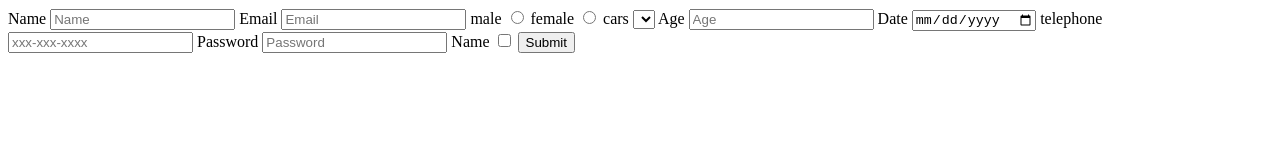
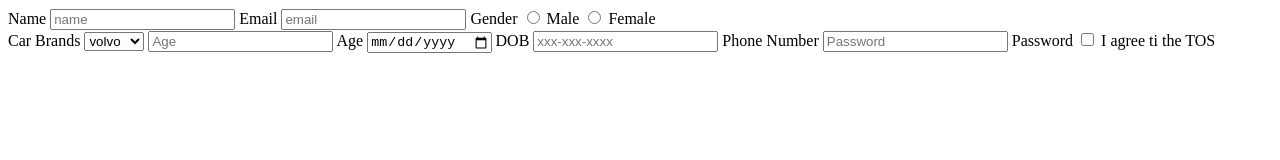
Before and after one commit to acciojob/signup-form-car-deepak5230, a website: page main.html in a window 1280 px wide. Drawn offline with Linux system fonts and the light colour scheme.

Commit message:
created a submission

```diff
--- a/main.html
+++ b/main.html
@@ -7,38 +7,47 @@
 </head>
 
 <body>
-	<!-- the entire body must be written by student -->
+	<form action =" " method="post">
+	<label for="name">Name</label >
+	<input type="Name"	 id="name" placeholder= "name">
+		<label for="email">Email</label>
+		<input type ="Email" id="email" placeholder= "email">
+        <label for="gender_m,gender_f">Gender</label>
+		<input type="radio" id="gender_m,gender_f">
+
+        <label for =gender_m,gender_f>Male</label>
+		<input type="radio" id="gender_m,gender_f">
+		<label for="gender_m,gender_f">Female</label></br>
+		<label for ="cars">Car Brands</label>
+		<select  type="select" id= "cars">
+			<option value="volvo">volvo</option>
+			<option value="volvo">Maruti</option>
+			<option value="volvo">BMW</option>
+			<option value="volvo">ZEN</option>
+
+		</select>
+
+		<input type="age" id="age" placeholder= "Age">
+		<label for="age" >Age</label>
+
+		<input type="Date" id="dob">
+		<label for= "dob">DOB</label>
+
+		<input type= "Tel" id="tel" placeholder="xxx-xxx-xxxx">
+		<label for="tel">Phone Number</label>
+
+		<input type="Password" id="password" placeholder="Password">
+		<label for="password">Password</label>
+		<input type="Checkbox" id="tos">
+		<label for="tos">I agree ti the TOS</label>
+
+
+
+
+
+
+	</form>
     <script type="text/javascript" src="./script.js">
 </script>
 
 </body>
-	<form action= "" method="post">
-    <label for="name">Name</label>
-  <input type="text" id="name" placeholder="Name">
-<label for="email">Email</label>
-  <input type="Email" id="email" placeholder="Email">
-  <label for="gender_f">male
-  </label>
-  <input type="radio" id="gender_m" >
-		<label for="gender_f">female</label>
- <input type ="radio"	id="gender_f"	>
- <label for ="cars">cars</label>
-  <select  id="cars">
-
-  </select>
-<label for="age"> Age</label>
-  <input type="Number" id="#age" placeholder="Age">
-<label for="dob">Date</label>
-  <input type="Date" id="dob">
-	<label for="tel">telephone</label>
-
-  <input type="Tel" id="tel" placeholder="xxx-xxx-xxxx">
-		<label for="password">Password</label>
-		 <input type="Password" id="password" placeholder="Password">
-			<label for="tos">Name</label>
-  <input type="Checkbox" id="tos" placeholder="Name">
-
-	 <input type= "submit">
-	</form>
-
-</html>
```
